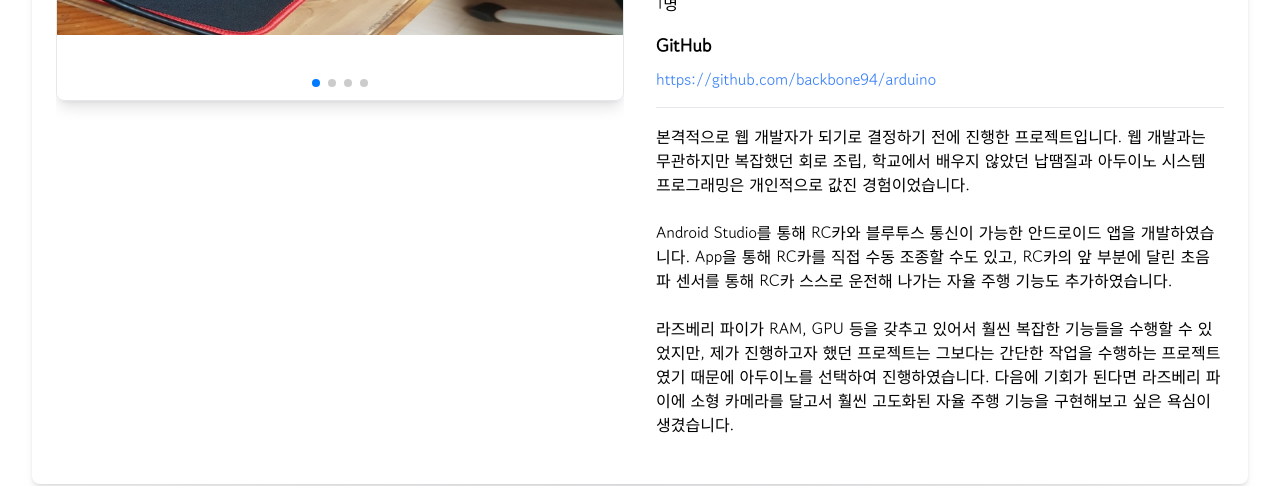
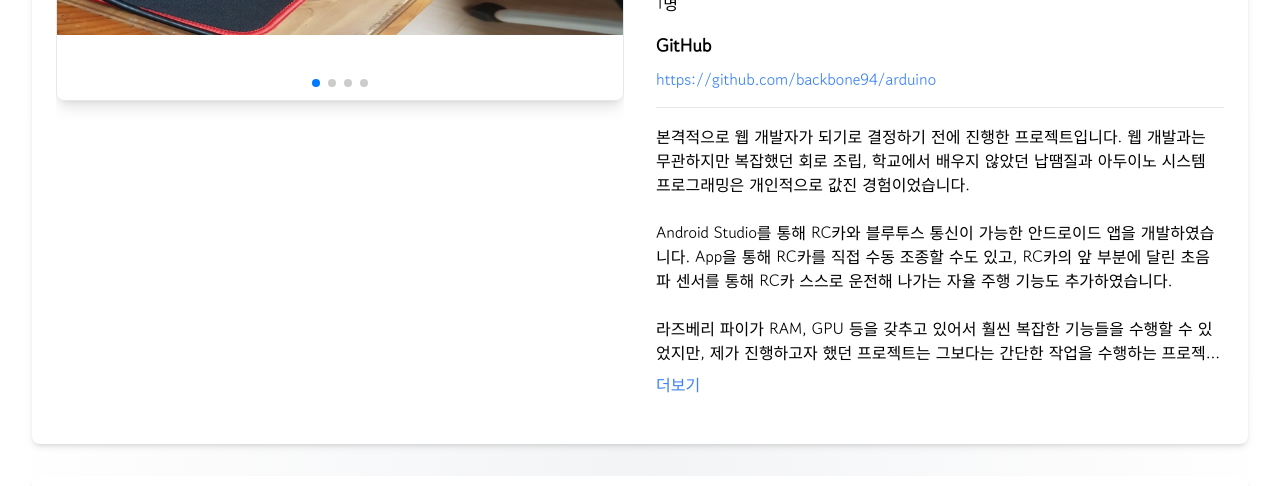
Before and after one commit to backbone94/next-portfolio, a Next.js app: page / in a window 1280 px wide. Shown: the part 3440-3926 px from the top of the page. Built offline with nearby package versions, Linux system fonts and the light colour scheme; grey boxes are pictures that could not be loaded; a web font is replaced by a local one.

Commit message:
chore: 장문의 프로젝트 설명을 최대 10줄까지만 보여주고, 그 이상의 문장은 '더보기' 버튼을 클릭하여 확인할 수 있도록 수정

```diff
--- a/app/components/Project.tsx
+++ b/app/components/Project.tsx
@@ -10,7 +10,10 @@ import { projects } from '../content/projects';
 import { Navigation, Pagination } from 'swiper/modules';
 
 export default function Project() {
-  const [isExpanded, setIsExpanded] = useState(false);
+  const [isSectionExpanded, setIsSectionExpanded] = useState(false);
+  const [expandedProjects, setExpandedProjects] = useState(
+    Array(projects.length).fill(false)
+  );
 
   useEffect(() => {
     Swiper.use([Navigation, Pagination]);
@@ -28,16 +31,22 @@ export default function Project() {
       preventClicks: false,
       preventClicksPropagation: false,
     });
-  }, [isExpanded]);
+  }, [isSectionExpanded]);
 
-  const displayedProjects = isExpanded ? projects : projects.slice(0, 3);
+  const toggleDescription = (index: number) => {
+    setExpandedProjects((prevState) =>
+      prevState.map((isExpanded, i) => (i === index ? !isExpanded : isExpanded))
+    );
+  };
+
+  const displayedProjects = isSectionExpanded ? projects : projects.slice(0, 3);
 
   return (
     <div id="project" className="relative">
       <section
         id="project"
         className={`select-none container mx-auto p-8 my-12 max-w-8xl bg-gradient-to-r from-white via-gray-100 to-white rounded-lg shadow-lg hover:shadow-xl transition-shadow duration-300
-        ${isExpanded ? 'h-auto' : 'h-[1500px] overflow-hidden'}`}
+        ${isSectionExpanded ? 'h-auto' : 'h-[1500px] overflow-hidden'}`}
       >
         <div className="text-center text-4xl font-extrabold mb-8 text-gray-800">PROJECTS</div>
         {displayedProjects.map((project, index) => (
@@ -114,22 +123,31 @@ export default function Project() {
                   )
                 )}
                 <hr className="mb-4" />
-                <div dangerouslySetInnerHTML={{ __html: project.description }} />
+                <div
+                  className={`${expandedProjects[index] ? '' : 'line-clamp-[10]'}`}
+                  dangerouslySetInnerHTML={{ __html: project.description }}
+                />
+                <button
+                  className="mt-2 text-blue-500 hover:underline"
+                  onClick={() => toggleDescription(index)}
+                >
+                  {expandedProjects[index] ? '간략히 보기' : '더보기'}
+                </button>
               </div>
             </div>
           </div>
         ))}
       </section>
 
-      {!isExpanded && (
+      {!isSectionExpanded && (
         <div className="z-50 absolute bottom-0 left-0 right-0 h-60 bg-gradient-to-t from-white to-transparent pointer-events-none"></div>
       )}
 
       <button
-        onClick={() => setIsExpanded(!isExpanded)}
+        onClick={() => setIsSectionExpanded(!isSectionExpanded)}
         className="absolute left-1/2 bottom-[-15px] transform -translate-x-1/2 px-4 py-2 bg-sky-400 text-white font-semibold rounded-lg hover:bg-sky-500 transition duration-300 z-50"
       >
-        {isExpanded ? '프로젝트 접기' : '프로젝트 더보기'}
+        {isSectionExpanded ? '프로젝트 접기' : '프로젝트 더보기'}
       </button>
     </div>
   );
```
